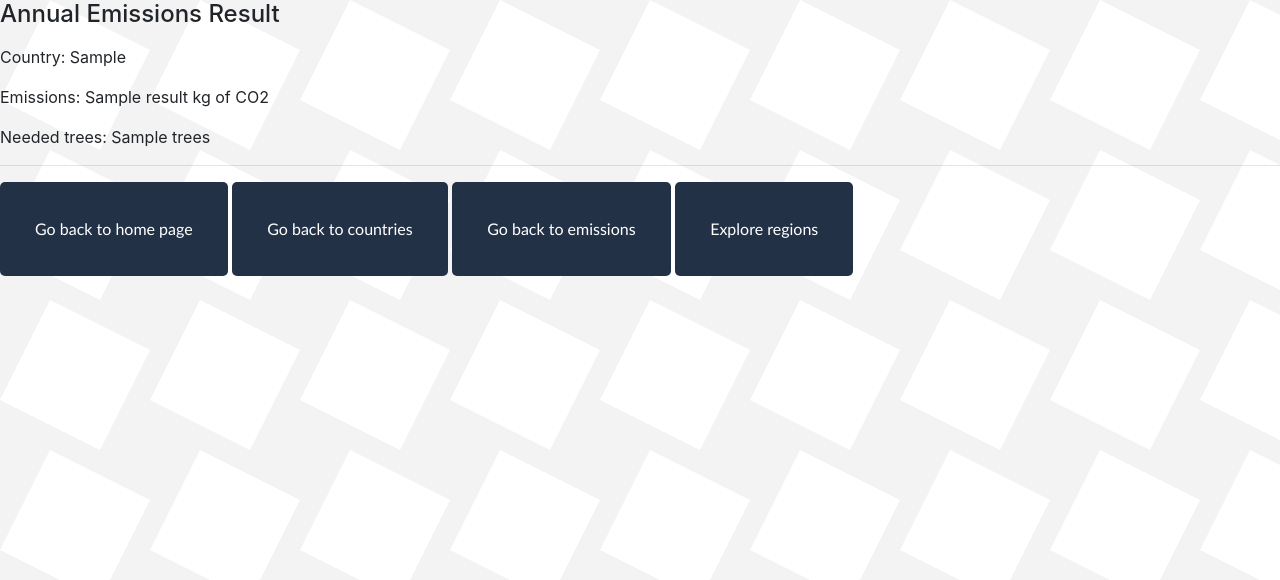
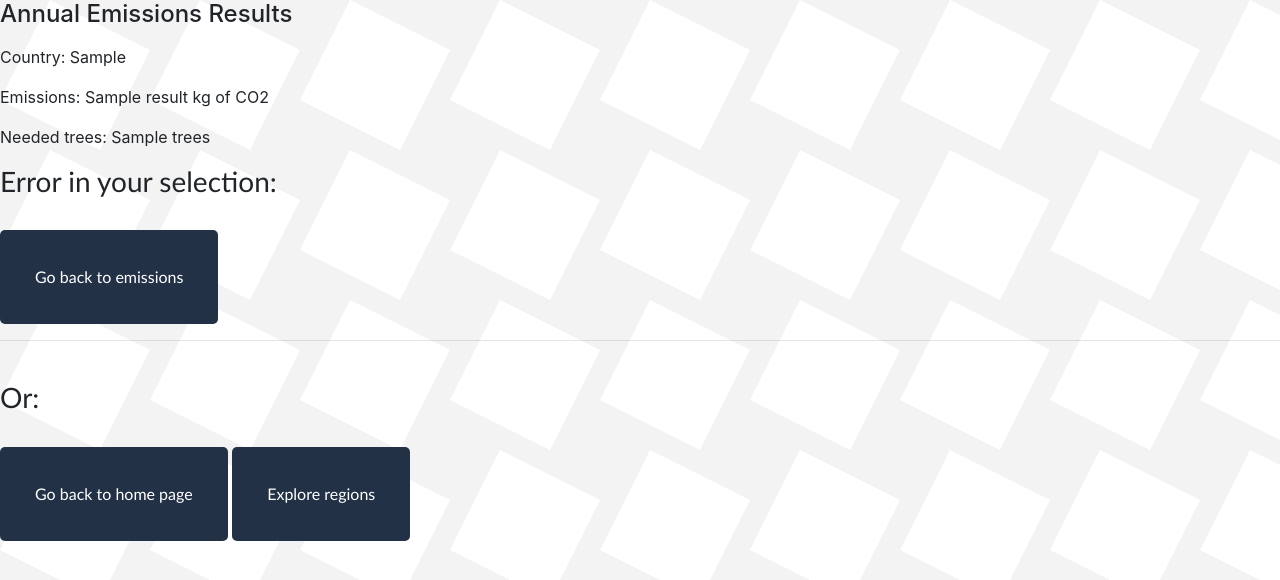
Before and after one commit to Aimen-prog/hello-DBMS, a Flask app: template Big-Job/templates/co2.html in a window 1280 px wide. Shown: the top 580 px of the page. Run offline with Flask 3, Linux system fonts and the light colour scheme; the template is opened without the code that fills it: most values are stand-ins (such as "Sample title", 1, 10 or a date in 2020); some libraries are stand-ins or nearby versions.

Commit message:
result & documentation

```diff
--- a/Big-Job/templates/co2.html
+++ b/Big-Job/templates/co2.html
@@ -14,22 +14,21 @@
 </head>
 <body>
 
-<h4>Annual Emissions Result</h4>
+<h4>Annual Emissions Results</h4>
 
 <p> {{error}}</p>
 
 <p>Country: {{ selected_country }} </p>
 <p>Emissions: {{ result }} kg of CO2</p>
 <p>Needed trees: {{trees}}</p>
-<p> {{error}}</p>
+<h3> Error in your selection: {{error}}</h3>
+<br>
+<button class="button" onclick="window.location.href='{{ url_for('emissions') }}'">Go back to emissions</button>
 <hr>
-
+<br>
+<h3>Or:</h3>
+<br>
 <button class="button" onclick="window.location.href='{{ url_for('home') }}'">Go back to home page</button>
-<button class="button" onclick="window.location.href='{{ url_for('countries') }}'">Go back to countries</button>
-<button class="button" onclick="window.location.href='{{ url_for('emissions') }}'">Go back to emissions</button>
 <button class="button" onclick="window.location.href='{{ url_for('regions') }}'">Explore regions</button>
 
-
-
-
 </body>
```
Also changed, not shown: README.md.
